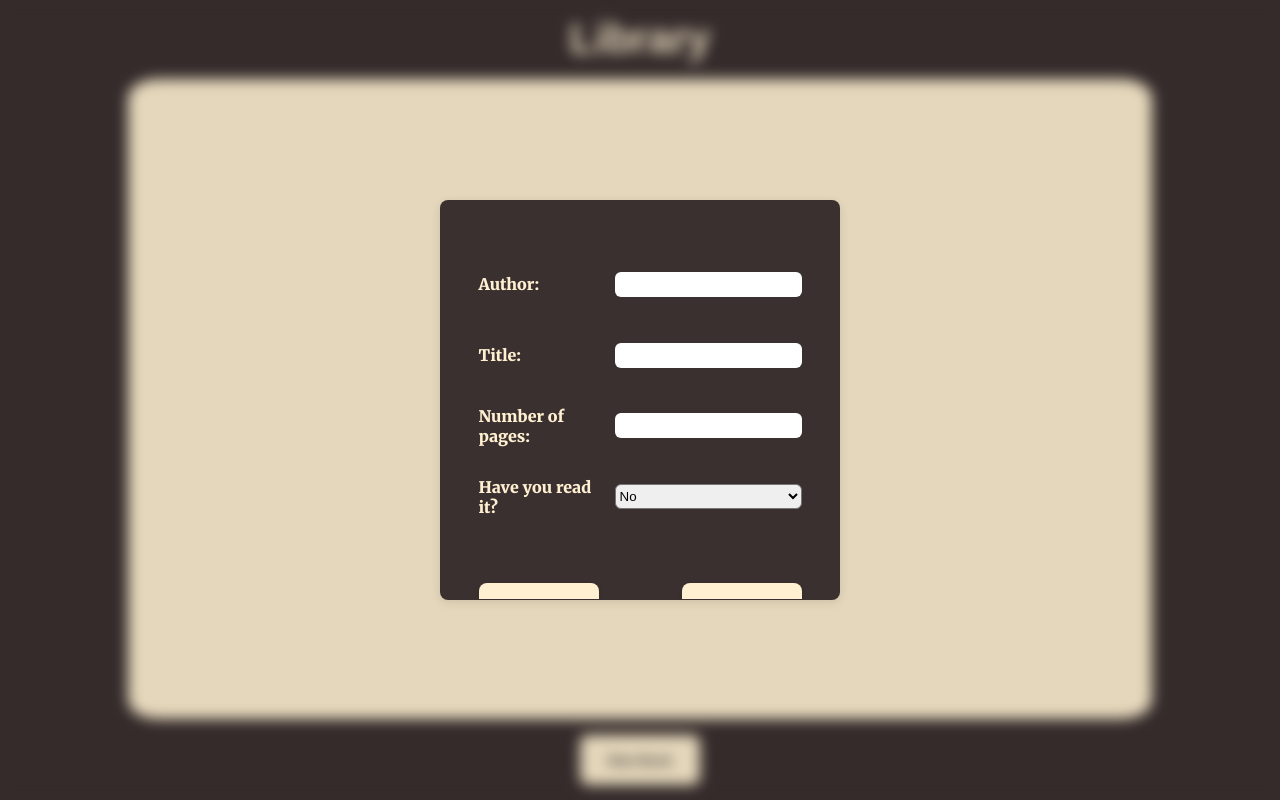
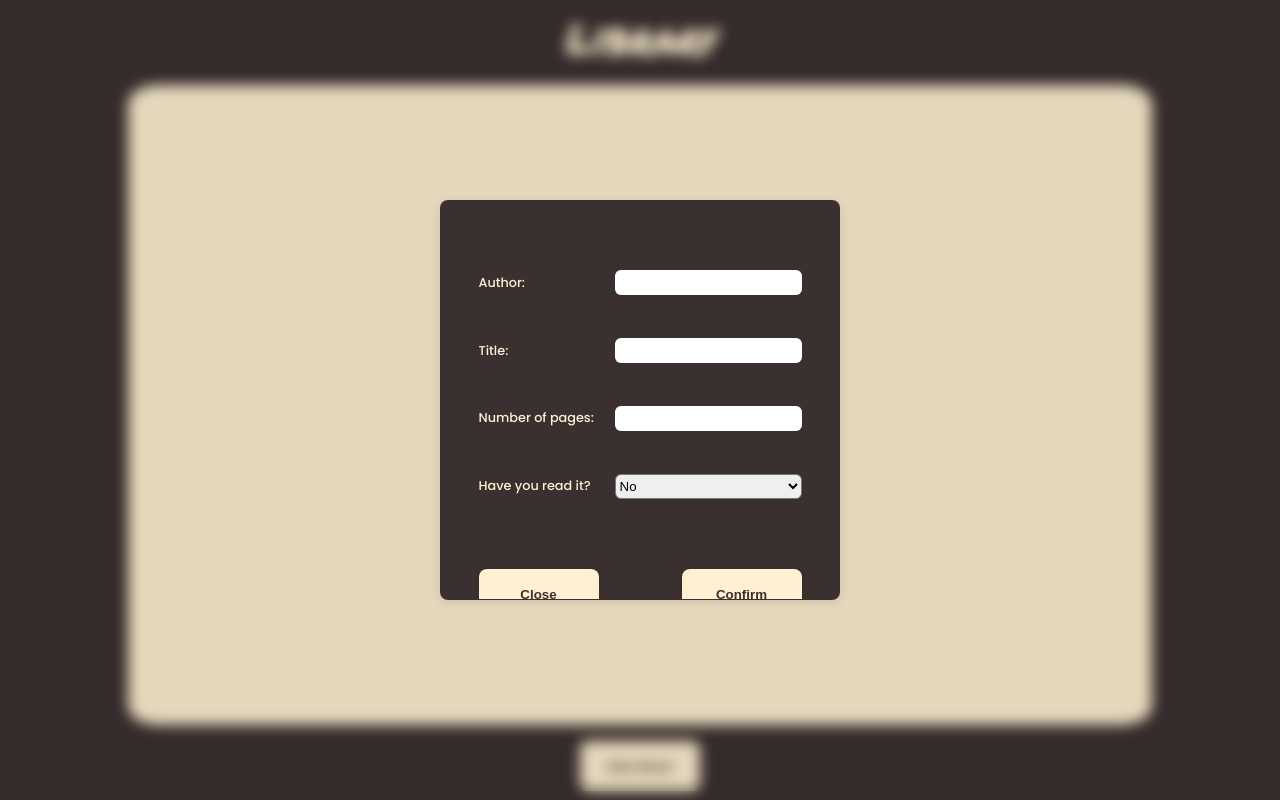
Before and after one commit to kaylubr/library, a plain HTML site: page index.html in a window 1280 px wide. Both pictures are taken after a click on the button "New Book". Drawn offline with Linux system fonts and the light colour scheme.

Commit message:
(Refractor): Modify header font and form label font

```diff
--- a/style.css
+++ b/style.css
@@ -1,10 +1,21 @@
-@import url('https://fonts.googleapis.com/css2?family=Merriweather:wght@900&display=swap');
 :root {
   --primary-dark-color: #3B3030;
   --primary-light-color: #FFF0D1;
   --secondary-dark-color: #795757;
-  --merriweather-family: "Merriweather", serif;
-  --merriweather-style: normal;
+}
+
+@font-face {
+  font-family: headerFont;
+  src: url(./fonts/PermanentMarker-Regular.woff2);
+  font-weight: 400;
+  font-style: normal;
+}
+
+@font-face {
+  font-family: labelFont;
+  src: url(./fonts/Poppins-Medium.woff2);
+  font-weight: 500;
+  font-style: normal;
 }
 
 * {
@@ -22,17 +33,12 @@
   align-items: center;
   gap: 1rem;
   height: 100vh;
-  font-family: var(--merriweather-family);
-  font-weight: 900;
-  font-style: var(--merriweather-style);
 }
 
 h1 {
   color: var(--primary-light-color);
+  font-family: headerFont;
   font-size: 2.6rem;
-  font-family: var(--merriweather-family);
-  font-weight: 900;
-  font-style: var(--merriweather-style);
 }
 
 .wrapper {
@@ -62,9 +68,6 @@
   border-radius: 12px;
   width: 165px;
   height: 200px;
-  font-family: var(--merriweather-family);
-  font-weight: 400;
-  font-style: var(--merriweather-style);
 }
 
 .wrapper button {
@@ -96,7 +99,6 @@
 }
 
 /* Sets font size to multiple components */
-h1,
 .wrapper > div,
 button {
   font-family: "Pixelify Sans", sans-serif;
@@ -149,6 +151,11 @@
   justify-self: end;
 }
 
+form label {
+  font-family: labelFont;
+  font-size: 0.8rem;
+}
+
 ::backdrop {
   backdrop-filter: blur(7px);
 }
```
Also changed, not shown: fonts/PermanentMarker-Regular.woff2 (added), fonts/Poppins-Medium.woff2 (added).
